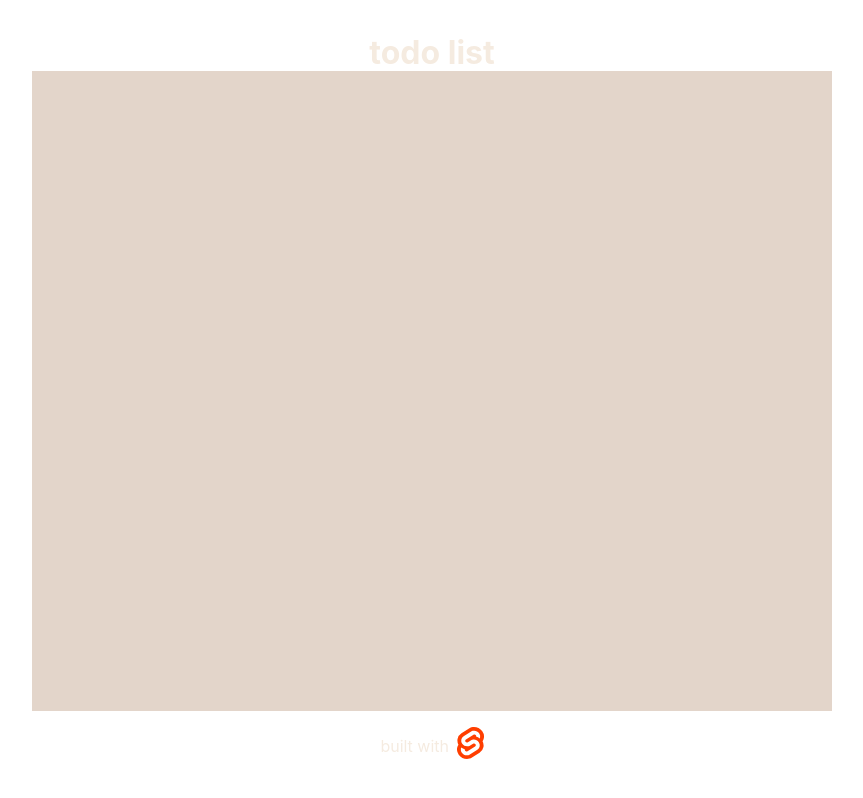
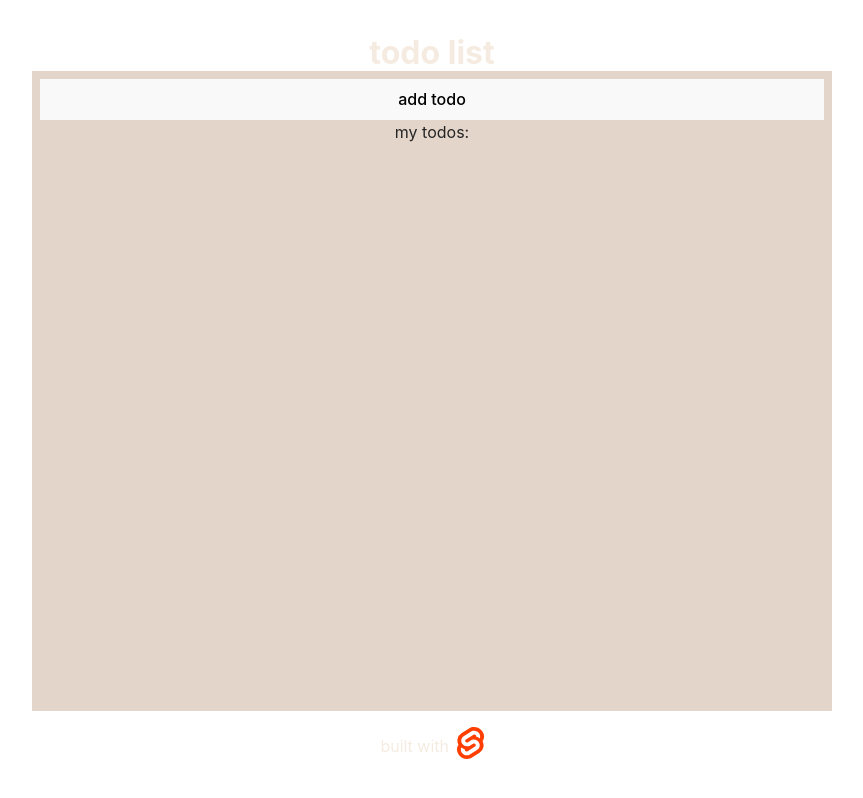
Before and after one commit to daee-kang/svelte-to-do, a Svelte app: page / in a window 1280 px wide. Shown: the whole page, without its empty margins (208-1071 px from the left). Built offline with nearby package versions, Linux system fonts and the light colour scheme.

Commit message:
modal wip

```diff
--- /dev/null
+++ b/src/Components/AddTodoModal.svelte
@@ -0,0 +1,23 @@
+<script lang="ts">
+  import { fade } from "svelte/transition";
+</script>
+
+<div class="modal-container" transition:fade={{ duration: 100 }}>
+  <div class="modal" />
+</div>
+
+<style>
+  .modal-container {
+    position: absolute;
+    width: 100%;
+    height: 100%;
+    display: flex;
+    justify-content: center;
+  }
+
+  .modal {
+    height: 200px;
+    width: 600px;
+    background-color: #1a1a1a;
+  }
+</style>
--- /dev/null
+++ b/src/Components/BlurableDiv.svelte
@@ -0,0 +1,18 @@
+<script lang="ts">
+  export let blur: boolean = false;
+</script>
+
+<div class="default" class:show={blur}>
+  <slot />
+</div>
+
+<style>
+  .default {
+    transition: filter 0.2s;
+    filter: blur(0);
+  }
+
+  .show {
+    filter: blur(1px);
+  }
+</style>
--- a/src/Components/TodoContainer.svelte
+++ b/src/Components/TodoContainer.svelte
@@ -1,14 +1,29 @@
 <script lang="ts">
-  import { todos } from "../stores";
+  import { todos, addTodoModalOpen } from "../stores";
+  import BlurableDiv from "./BlurableDiv.svelte";
+  import AddTodoModal from "./AddTodoModal.svelte";
+
+  const toggleTodoModal = () => ($addTodoModalOpen = !$addTodoModalOpen);
 </script>
 
 <div class="body">
-  <div>
-    {#each $todos as todo}
-      <div>
-        {todo.description}
-      </div>
-    {/each}
+  <div class="content">
+    <button on:click={toggleTodoModal}>
+      {$addTodoModalOpen ? "cancel" : "add todo"}
+    </button>
+    <div class="todo-body">
+      <BlurableDiv blur={$addTodoModalOpen}>
+        <div class="todos">
+          <div>my todos:</div>
+          {#each $todos as todo}
+            <div>{todo}</div>
+          {/each}
+        </div>
+      </BlurableDiv>
+      {#if $addTodoModalOpen}
+        <AddTodoModal />
+      {/if}
+    </div>
   </div>
 </div>
 
@@ -19,4 +34,22 @@
     background-color: #e3d5ca;
     margin-bottom: 1rem;
   }
+
+  .content {
+    box-sizing: border-box;
+    display: flex;
+    flex-direction: column;
+    height: 100%;
+    width: 100%;
+    padding: 8px;
+  }
+
+  .todo-body {
+    flex: 1;
+    position: relative;
+  }
+
+  .todos {
+    color: #242424;
+  }
 </style>
--- a/src/app.css
+++ b/src/app.css
@@ -50,7 +50,6 @@ h1 {
 }
 
 button {
-  border-radius: 8px;
   border: 1px solid transparent;
   padding: 0.6em 1.2em;
   font-size: 1em;
--- a/src/stores.ts
+++ b/src/stores.ts
@@ -43,3 +43,5 @@ const createTodos = () => {
 };
 
 export const todos = createTodos();
+
+export const addTodoModalOpen = writable(false);
```
